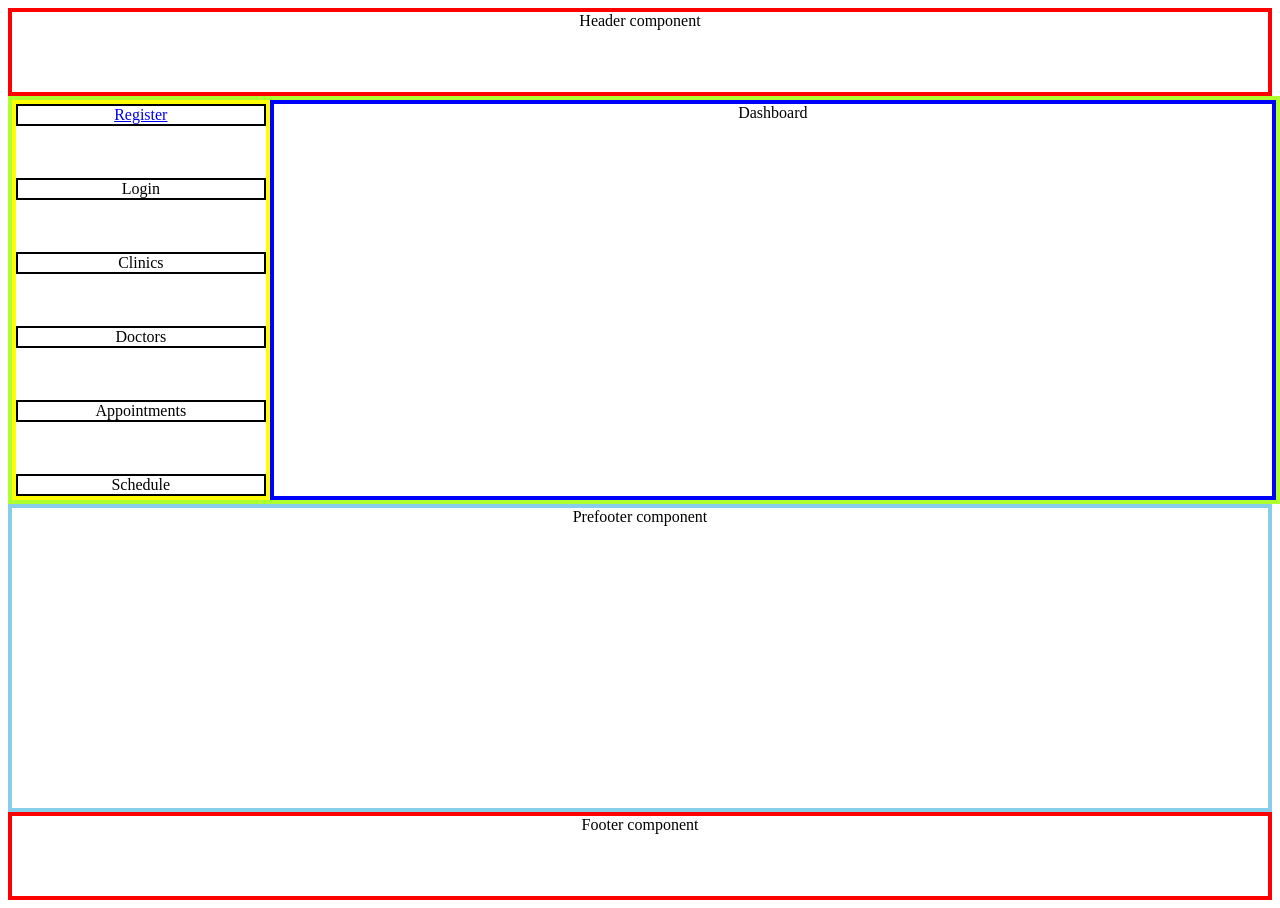
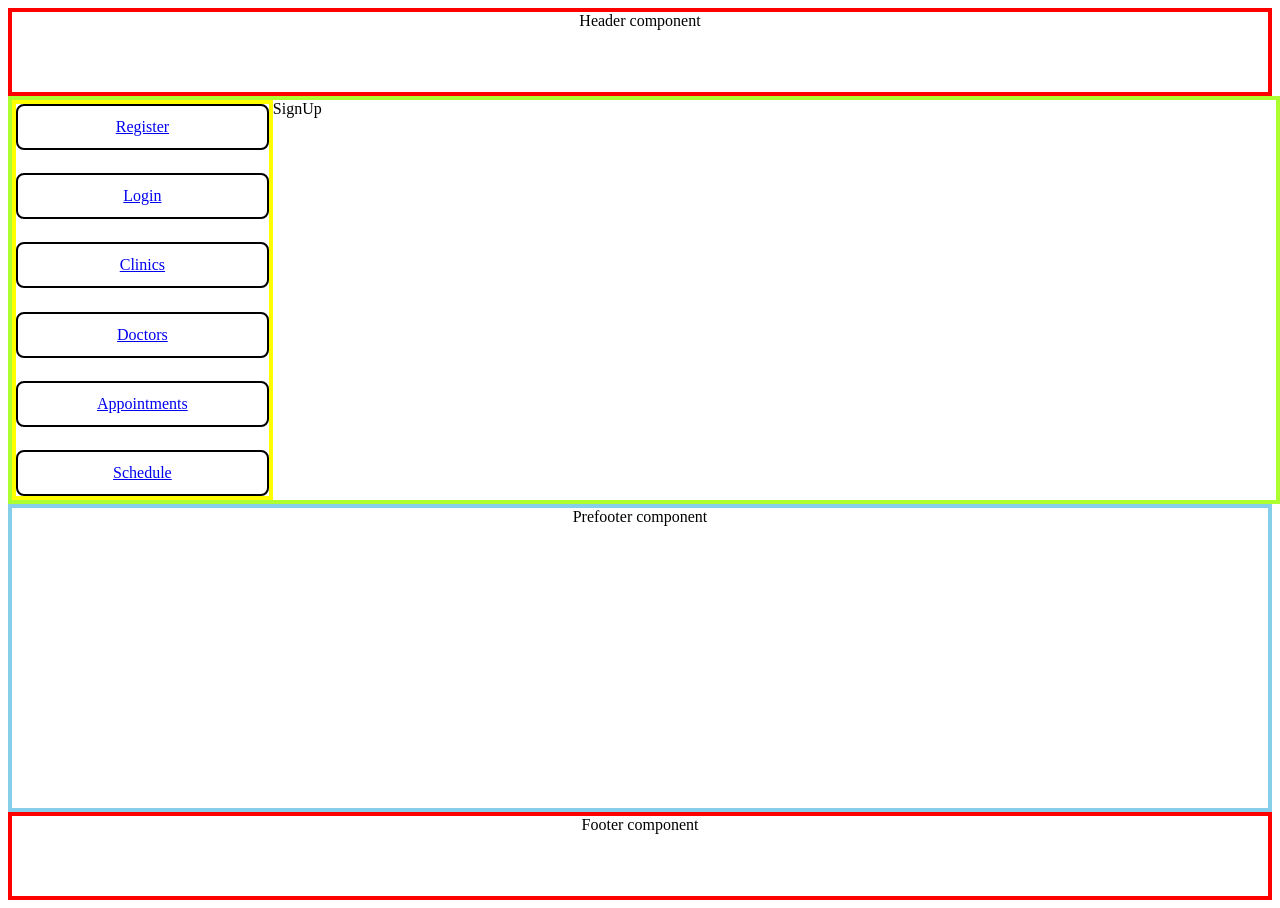
Before and after one commit to NightHawks-Organization/MERAKI_Academy_Project_4, a React (Create React App) app in the folder frontend/: page /Register in a window 1280 px wide. Built offline with nearby package versions, Linux system fonts and the light colour scheme.

Commit message:
formatting css

```diff
--- a/frontend/src/components/auth/signUp/index.js
+++ b/frontend/src/components/auth/signUp/index.js
@@ -0,0 +1,14 @@
+import React from "react";
+import { Link } from "react-router-dom";
+
+
+
+const SignUp = () => {
+  return (
+    <div className="signup">
+      SignUp
+      </div>
+  );
+};
+
+export default SignUp;
--- a/frontend/src/components/main/index.js
+++ b/frontend/src/components/main/index.js
@@ -1,14 +1,18 @@
 import React from 'react';
+import { Route } from "react-router-dom";
 
 import './main.css'
 
 import Navigation from "../navigation/index";
 import Dashboard from "../dashboard/index";
+import SignUp from "../auth/signUp";
 
 const Main = () => {
 	return <div className="main">
 		<Navigation/>
-		<Dashboard/>
+		<Route path="/Register" render={()=><SignUp/>} />
+		{/* className="login" token={token} setToken={setToken} */}
+		{/* <Dashboard/> */}
 	</div>;
 };
 
--- a/frontend/src/components/navigation/index.js
+++ b/frontend/src/components/navigation/index.js
@@ -6,24 +6,12 @@ import './navigation.css'
 const Navigation = () => {
   return (
     <div className="navigation">
-      <div>
-      <Link to="/register">Register</Link>
-      </div>
-      <div>
-      Login
-      </div>
-      <div>
-      Clinics
-      </div>
-      <div>
-      Doctors
-      </div>
-      <div>
-      Appointments
-      </div>
-      <div>
-      Schedule
-      </div>
+      <Link to="/register" ><div className="link">Register</div></Link>
+      <Link to="/login" ><div className="link">Login</div></Link>
+      <Link to="/clinics" ><div className="link">Clinics</div></Link>
+      <Link to="/doctors" ><div className="link">Doctors</div></Link>
+      <Link to="/appointments" ><div className="link">Appointments</div></Link>
+      <Link to="/schedule" ><div className="link">Schedule</div></Link>
     </div>
   );
 };
--- a/frontend/src/components/navigation/navigation.css
+++ b/frontend/src/components/navigation/navigation.css
@@ -1,4 +1,4 @@
-.navigation{
+.navigation {
   border: yellow solid 4px;
   width: 20%;
   display: flex;
@@ -6,6 +6,10 @@
   justify-content: space-between;
 }
 
-.navigation>div{
+.link {
+  text-decoration: solid;
   border: black solid 2px;
+  padding-top: 12px;
+  padding-bottom: 12px;
+  border-radius: 8px;
 }
```
Lines whose indentation alone changed are shown as unchanged.
